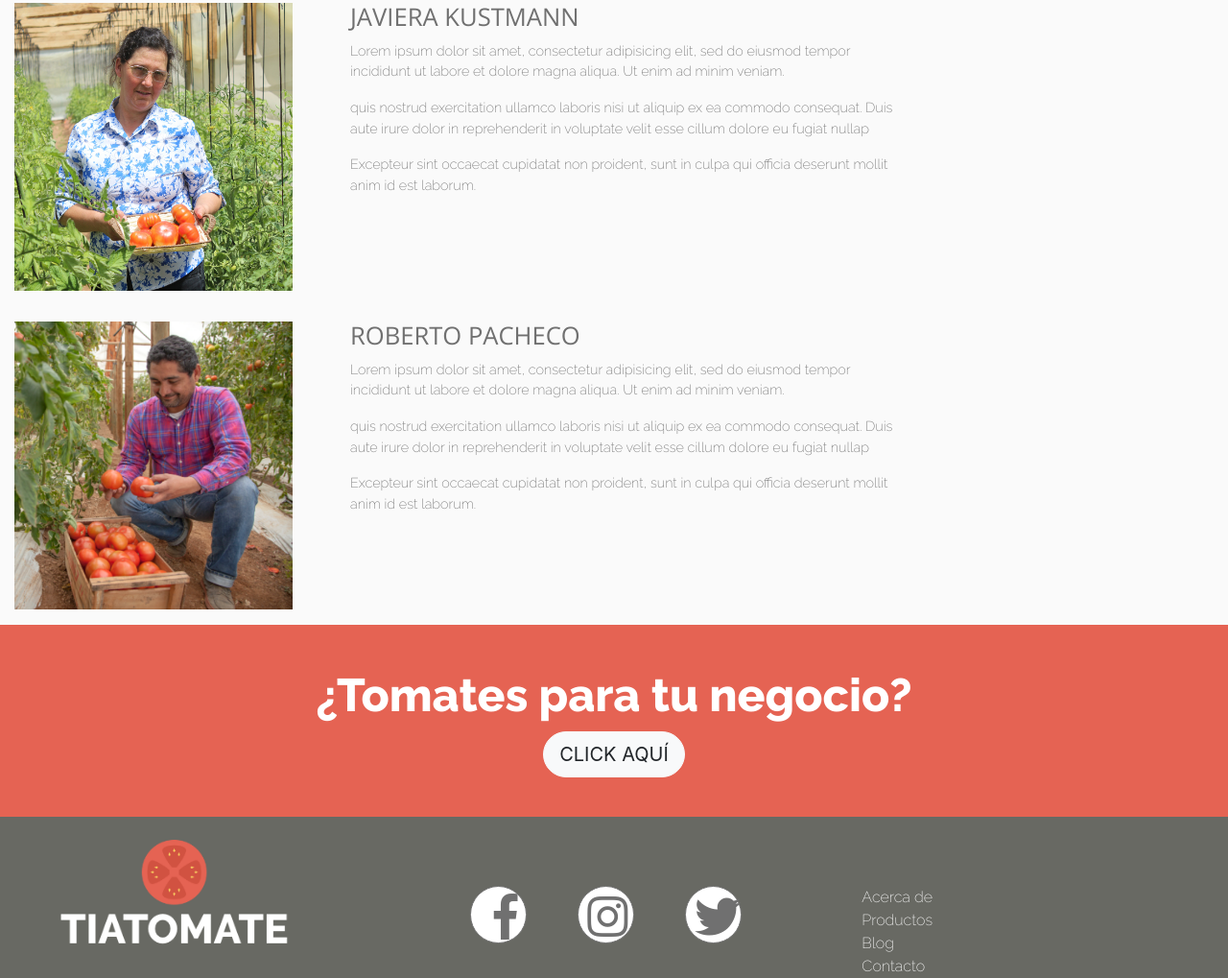
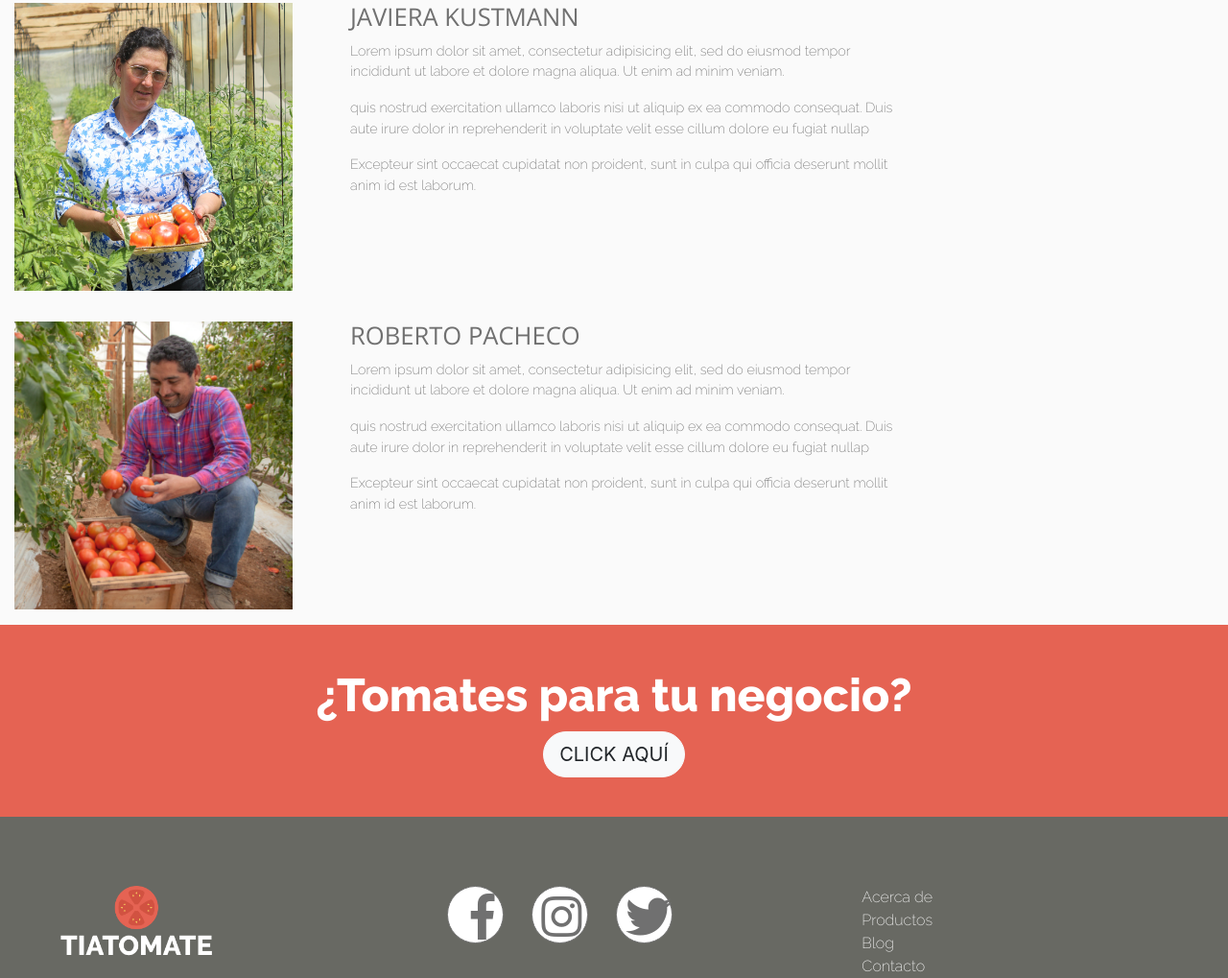
Before and after one commit to eleanny/Desafio09, a plain HTML site: page index.html in a window 1280 px wide. Shown: the part 1313-2332 px from the top of the page at 96% size. Drawn offline with nearby package versions, Linux system fonts and the light colour scheme.

Commit message:
acomodando detalles

```diff
--- a/assets/css/estyle.css
+++ b/assets/css/estyle.css
@@ -158,7 +158,7 @@ p{
   }
   .footer__icono{
   	padding-top: 9px;
-	padding-left: 4.5px;
+	padding-left: 6px;
 	padding-right: 6px;
   	font-size: 30px;
   	height: 50px;
--- a/index.html
+++ b/index.html
@@ -115,12 +115,12 @@
 <footer class="footer container-fluid">
 	<div class="row">
 		<div class="col-md-4 pt-4">
-			<img class="ml-5 footer__img" src="assets/img/logo-footer.png" width="60%">
+			<img class="ml-5 pt-5 footer__img" src="assets/img/logo-footer.png" width="40%">
 		</div>
 		<div class="col-md-4 pt-4">
-			  <i class="fab fa-facebook-f fa-3x mt-5 ml-5 pl-4 footer__icono"></i>
-			  <i class="fab fa-instagram fa-3x mt-5 ml-5 footer__icono"></i>
-			  <i class="fab fa-twitter fa-3x mt-5 ml-5 footer__icono"></i>
+			  <i class="fab fa-facebook-f fa-3x mt-5 ml-4 pl-4 footer__icono"></i>
+			  <i class="fab fa-instagram fa-3x mt-5 ml-4 footer__icono"></i>
+			  <i class="fab fa-twitter fa-3x mt-5 ml-4 footer__icono"></i>
 		</div>
 		<div class="col-md-4 pt-4">
 			<p class="mt-5 mb-0"><a class="footer__info" href="">Acerca de</a></p>
```
